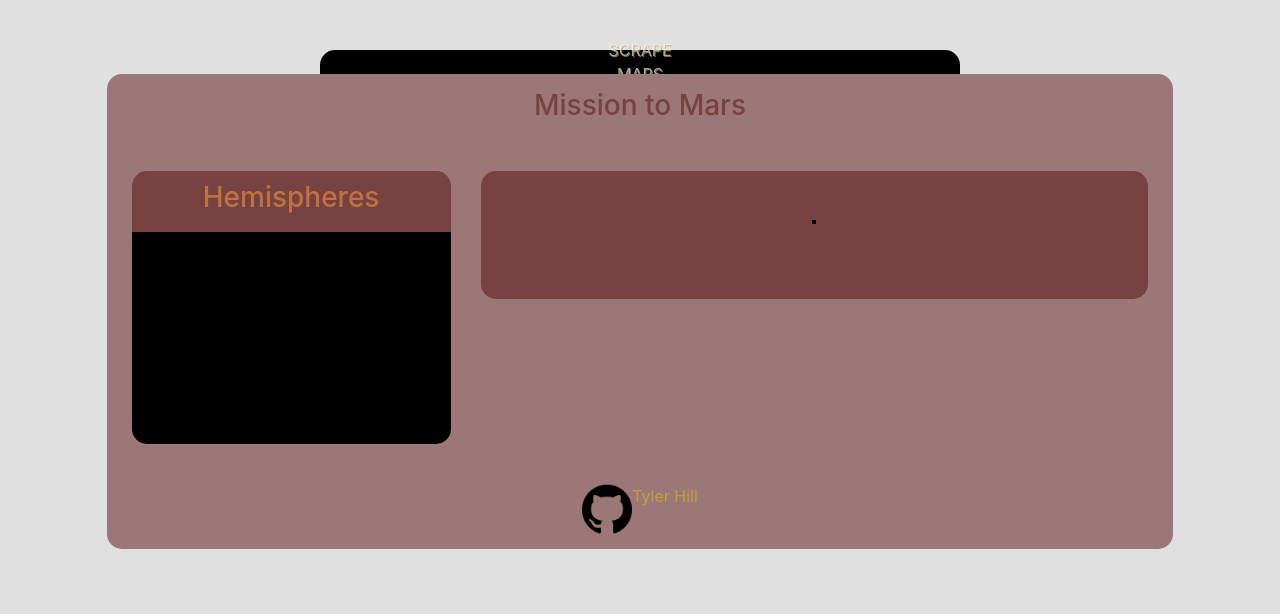
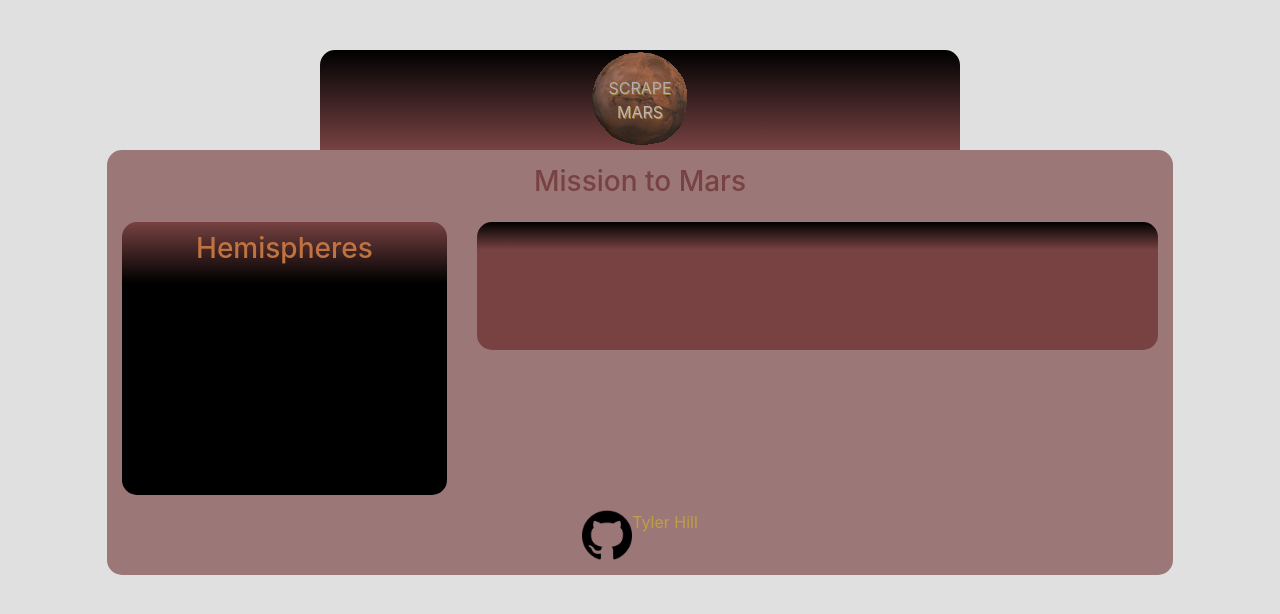
Before and after one commit to tylerhill122/web-scraping-challenge, a Flask app: template Mission_to_Mars/templates/index.html in a window 1280 px wide. Shown: the top 614 px of the page. Run offline with Flask 2, Linux system fonts and the light colour scheme; the template is opened without the code that fills it, so the values that code supplies are empty; some libraries are stand-ins or nearby versions.

Commit message:
added css gradientsand customized mars logo

```diff
--- a/Mission_to_Mars/static/style.css
+++ b/Mission_to_Mars/static/style.css
@@ -11,7 +11,8 @@ h3 {
     display: flex;
     justify-content: center;
     border-radius: 15px 15px 0px 0px;
-    background: #000
+    background: -webkit-linear-gradient(black, #784242);
+    color:#a54848;
 }
 
 .container {
@@ -51,7 +52,7 @@ h3 {
 
 .hemispheres {
     display: flex;
-    justify-content: center;
+    justify-content: left;
     color: #a37a6d;
     padding: 10px;
 
@@ -63,8 +64,15 @@ h3 {
     padding: 10px;
 }
 
+.box_contain_head {
+    background: -webkit-linear-gradient(black, #784242);
+    border-radius: 15px 15px 0px 0px;
+    padding:10px;
+    text-align: center;
+}
+
 .hemi_contain_head {
-    background-color: #784242;
+    background: -webkit-linear-gradient(#784242, black);
     border-radius: 15px 15px 0px 0px;
     padding:10px;
     text-align: center;
@@ -77,7 +85,7 @@ h3 {
 }
 
 .hemi_contain h3 {
-    font-size: medium;
+    font-size: 14px;
 }
 
 .hemi_contain_box {
@@ -96,15 +104,14 @@ h3 {
 
 .header {
     color: #784242;
-    background: rgb(156, 119, 119);
+    background: #9c7777;
     border-radius: 15px 15px 0px 0px;
-    padding: 15px;
+    padding:15px;
 }
 
 .box {
     color: #bf7341;
     background: rgb(156, 119, 119);
-    padding: 25px;
 }
 
 .footer {
@@ -123,15 +130,7 @@ h3 {
     width: 50px;
 }
 
-img {
-    border: 2px solid #000;
-}
-
 .feat_img {
     max-width:100%;
     max-height:100%;
 }
-
-.logo {
-    color:#a54848
-}
--- a/Mission_to_Mars/templates/index.html
+++ b/Mission_to_Mars/templates/index.html
@@ -18,7 +18,7 @@
       <div class="col-md-6 logo">
         <a href="/scrape">
           <div class="container">
-            <img class="hemi" src={{mars.hemisphere_data[3]['thumb']}}></img>
+            <img class="hemi" src={{ url_for('static', filename='mars_logo2.png') }}></img>
             <div class="centered">
               SCRAPE MARS
             </div>
@@ -66,7 +66,7 @@
             </div>
           </div>
           <div class="col-md-8 hemisphere" id="maincontent">
-            <div class="hemi_contain_head">
+            <div class="box_contain_head">
               <h4 class="heading">{{mars.news_title}}</h4>
               <small>{{mars.news_p}}</small>
             </div>
```
Also changed, not shown: Mission_to_Mars/static/mars_logo2.png (added).
